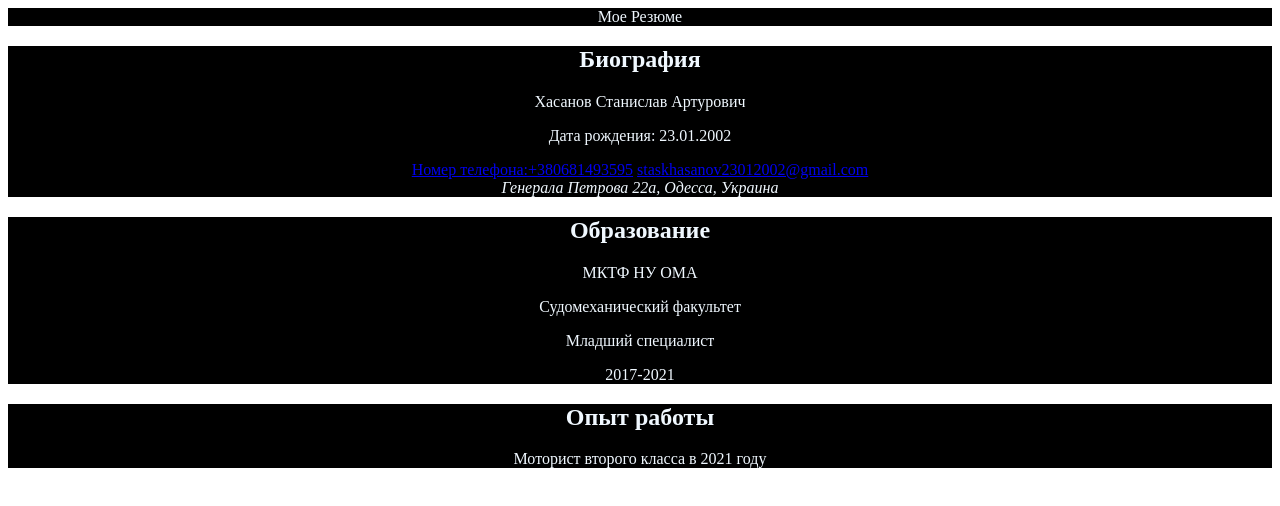
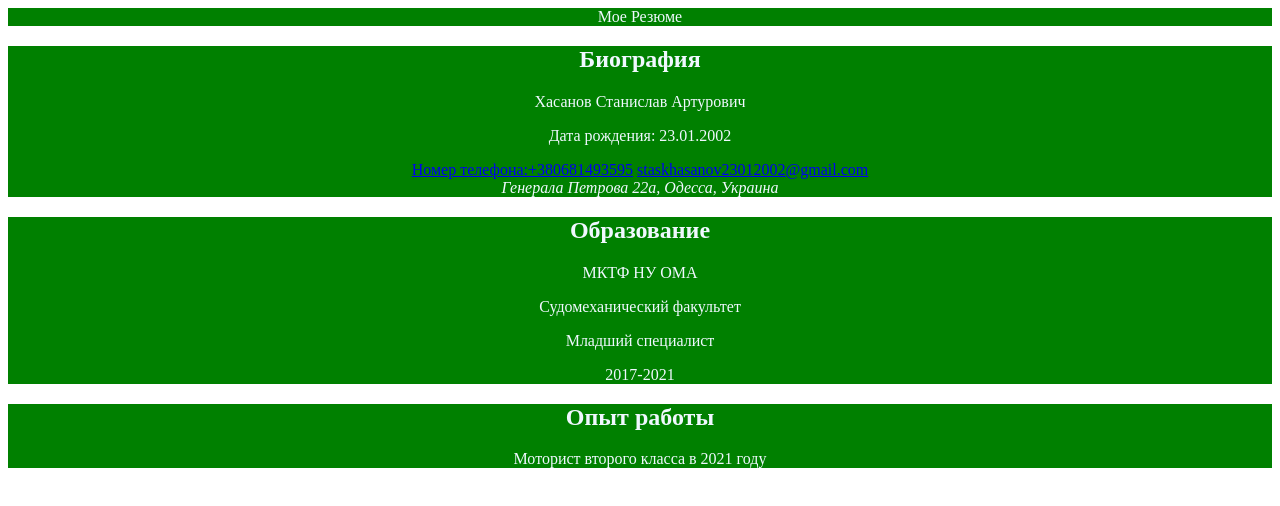
Before and after one commit to StasODS/lesson-2, a plain HTML site: page index.html in a window 1280 px wide. Drawn offline with Linux system fonts and the light colour scheme.

Commit message:
changed color header and sections

```diff
--- a/index.html
+++ b/index.html
@@ -8,10 +8,10 @@
 </head>
 
 <body>
-    <header style="color: aliceblue; background-color: black; font-size: 16px; text-align: center;">
+    <header style="color: aliceblue; background-color: green; font-size: 16px; text-align: center;">
         Мое Резюме
     </header>
-    <section style="color: aliceblue; background-color: black; font-size: 16px; text-align: center;">
+    <section style="color: aliceblue; background-color: green; font-size: 16px; text-align: center;">
         <h2>Биография</h2>
         <p>Хасанов Станислав Артурович</p>
         <p>Дата рождения: 23.01.2002</p>
@@ -20,14 +20,14 @@
         <address>Генерала Петрова 22а, Одесса, Украина</address>
 
     </section>
-    <section style="color: aliceblue; background-color: black; font-size: medium; text-align: center;">
+    <section style="color: aliceblue; background-color: green; font-size: medium; text-align: center;">
         <h2>Образование</h2>
         <p>МКТФ НУ ОМА</p>
         <p>Судомеханический факультет</p>
         <p>Младший специалист</p>
         <p>2017-2021</p>
     </section>
-    <section style="color: aliceblue; background-color: black; font-size: 16px; text-align: center;">
+    <section style="color: aliceblue; background-color: green; font-size: 16px; text-align: center;">
         <h2>Опыт работы</h2>
         <p>Моторист второго класса в 2021 году</p>
     </section>
```
